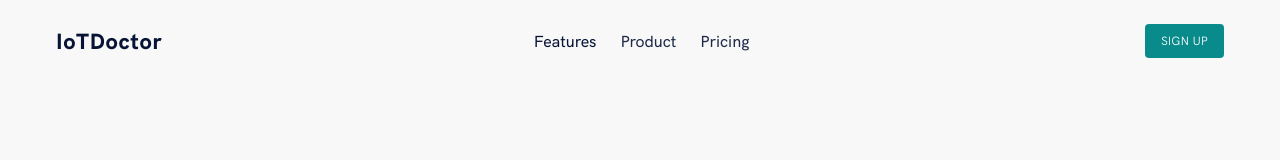
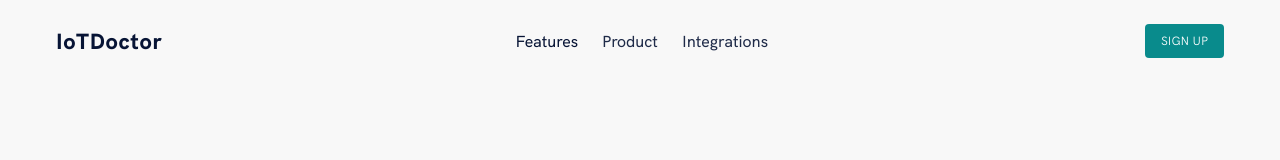
Before and after one commit to Aethon-Labs/iotdoctor-landing, a Gatsby site: page / in a window 1280 px wide. Shown: the top 160 px of the page. Built offline with nearby package versions, Linux system fonts and the light colour scheme; Gatsby itself is replaced by a stand-in of ours.

Commit message:
Replaced 'Pricing' section with 'Integrations'

```diff
--- a/src/components/common/navigation/navigation.js
+++ b/src/components/common/navigation/navigation.js
@@ -15,7 +15,7 @@ import {
   ActionsContainer,
 } from "./style"
 
-const NAV_ITEMS = ["Features", "Product", "Pricing", ""]
+const NAV_ITEMS = ["Features", "Product", "Integrations", ""]
 
 export default class Navigation extends Component {
   state = {
--- a/src/components/sections/integrations.js
+++ b/src/components/sections/integrations.js
@@ -44,7 +44,7 @@ const Integrations = () => {
   `)
 
   return (
-    <StyledSection>
+    <StyledSection id="integrations">
       <IntegrationsContainer>
         <Subtitle>Third-Party Integrations</Subtitle>
         <IntegrationsTitle>Supercharge your workflow</IntegrationsTitle>
```
